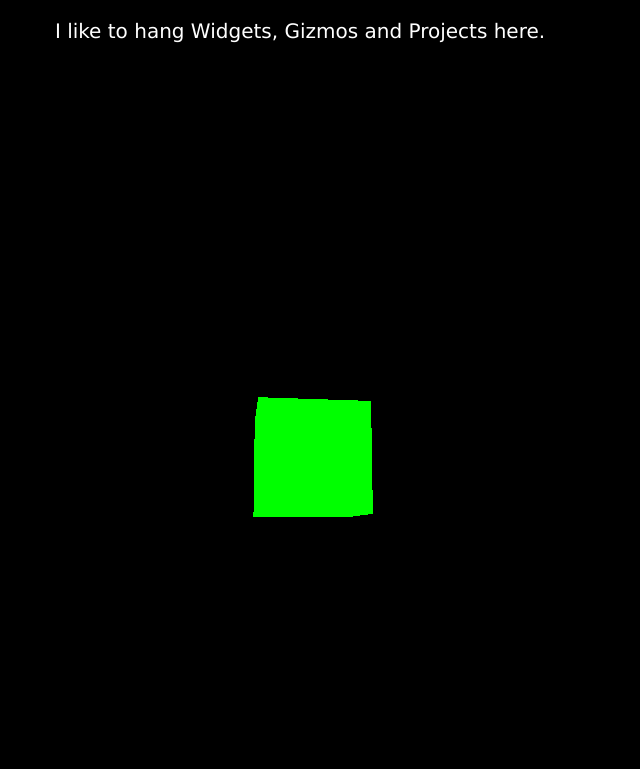
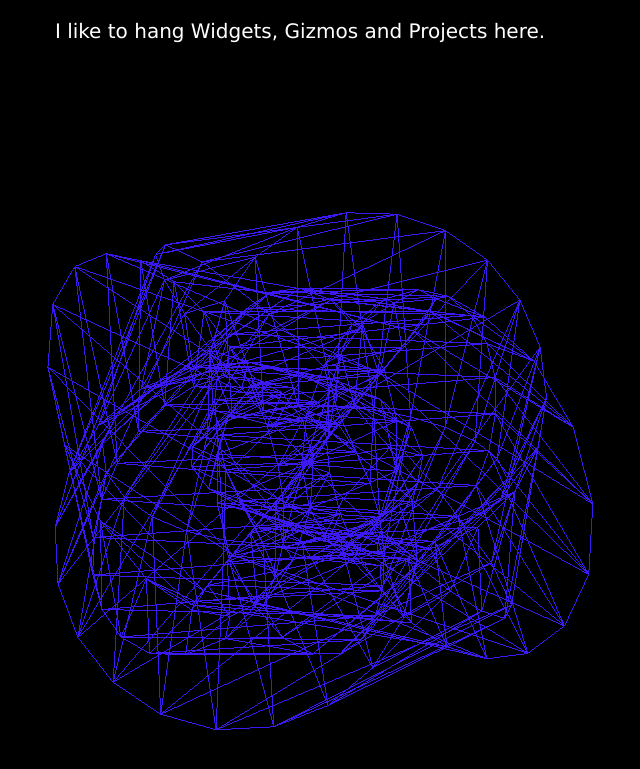
Before and after one commit to Jack-Daly-Eng025/30_DAYS_OF_CODE, a website built with Vite: page 2_30/src/index.html in a window 1280 px wide. Shown: the part 61-830 px from the top of the page, without its empty margins (340-980 px from the left). Built offline with nearby package versions, Linux system fonts and the light colour scheme.

Commit message:
Changed shape and added a bit of randomness to the color whenever page reloads.

```diff
--- a/2_30/src/index.html
+++ b/2_30/src/index.html
@@ -5,7 +5,6 @@
     <link rel="stylesheet" type="text/css" href="./style.css">
 
 	<title>Jack's Portfolio Demos</title>
-
 	<script type="importmap">
             {
                 "imports": {
@@ -16,9 +15,11 @@
     </script>
 	</head>
 	<body>
-        <h1>Jack's Website</h1>
-        <blockquote><p>I like to hang Widgets, Gizmos and Projects here.</p></blockquote>
-        <script data-name="BMC-Widget" data-cfasync="false" src="https://cdnjs.buymeacoffee.com/1.0.0/widget.prod.min.js" data-id="JackDalyEng025" data-description="Support me on Buy me a coffee!" data-message="THANK YOU FOR VISITING! YOU CAN BUY ME A COFFEE!" data-color="#BD5FFF" data-position="Right" data-x_margin="18" data-y_margin="18"></script>
+        <div><h1>Jack's Website</h1></div>
+        <div><blockquote><p >I like to hang Widgets, Gizmos and Projects here.</p></blockquote></div>
+
+          <canvas id="bg">...</canvas>
+          <script data-name="BMC-Widget" data-cfasync="false" src="https://cdnjs.buymeacoffee.com/1.0.0/widget.prod.min.js" data-id="JackDalyEng025" data-description="Support me on Buy me a coffee!" data-message="THANK YOU FOR VISITING! YOU CAN BUY ME A COFFEE!" data-color="#BD5FFF" data-position="Right" data-x_margin="18" data-y_margin="18"></script>
 		<script type="module" src="./script.js"></script>
 
 	</body>
--- a/2_30/src/script.js
+++ b/2_30/src/script.js
@@ -3,25 +3,44 @@
 /* We don't don't question why it works, we just hope it does */
 import * as THREE from "https://cdn.skypack.dev/three@0.148.0"
 
+
+
 const scene = new THREE.Scene();
 const camera = new THREE.PerspectiveCamera( 75, window.innerWidth / window.innerHeight, 0.1, 1000 );
 
-const renderer = new THREE.WebGLRenderer();
+const renderer = new THREE.WebGLRenderer({
+	canvas: document.querySelector('#bg'),
+
+});
+renderer.setPixelRatio(window.devicePixelRatio);
 renderer.setSize( window.innerWidth, window.innerHeight );
+camera.position.setZ(30);
+
 document.body.appendChild( renderer.domElement );
 
-const geometry = new THREE.BoxGeometry( 1, 1, 1 );
-const material = new THREE.MeshBasicMaterial( { color: 0x00ff00 } );
-const cube = new THREE.Mesh( geometry, material );
-scene.add( cube );
+/*Play around with geometry a little*/
+function randColor (){
+	var randomColor = "#000000".replace(/0/g,function(){return (~~(Math.random()*16)).toString(16);});
+	return randomColor;
+
+}
+
+var shapecolor = randColor();
+const geometry = new  THREE.TorusKnotGeometry(0.99,1.55,12.5,20.5);
+const material = new THREE.MeshBasicMaterial( { color: shapecolor, wireframe: true} );
+const tknot = new THREE.Mesh( geometry, material );
+scene.add( tknot );
+
 
 camera.position.z = 5;
+
 
 function animate() {
 	requestAnimationFrame( animate );
 
-	cube.rotation.x += 0.01;
-	cube.rotation.y += 0.01;
+	tknot.rotation.x += 0.005;
+	tknot.rotation.y += 0.001;
+	tknot.rotation.z += 0.005;
 
 	renderer.render( scene, camera );
 }
--- a/2_30/src/style.css
+++ b/2_30/src/style.css
@@ -1,8 +1,29 @@
   :root {
-    background-color: rgb(0, 0, 0);
+    --bg-color: rgb(0, 0, 0);
+    background-color: var(--bg-color);
+
   }
 
+  canvas{
+    display: -ms-flexbox;
+  }
+  .grid-container {
+    margin: 0 auto;
+    display: grid;
+    grid-template-columns: auto auto auto;
+    background-color: var(--bg-color);
+    padding: 2%;
+  }
 
+  .grid-item {
+    margin: 0 auto;
+    background-color: rgba(33, 187, 192, 0.8);
+    border: 1px solid rgba(240, 234, 234, 0.8);
+    padding: 15px;
+    font-size: 30px;
+    text-align: center;
+    color: white;
+  }
   h1 {
     text-align: center;
     color: white;
```
